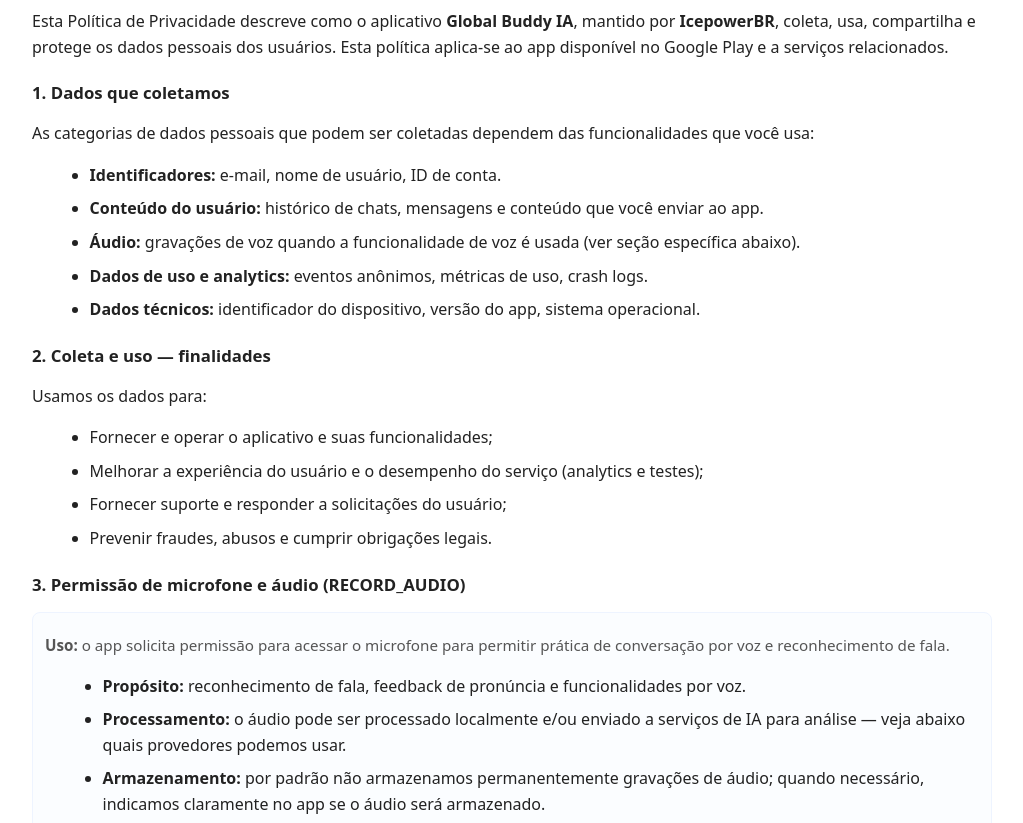
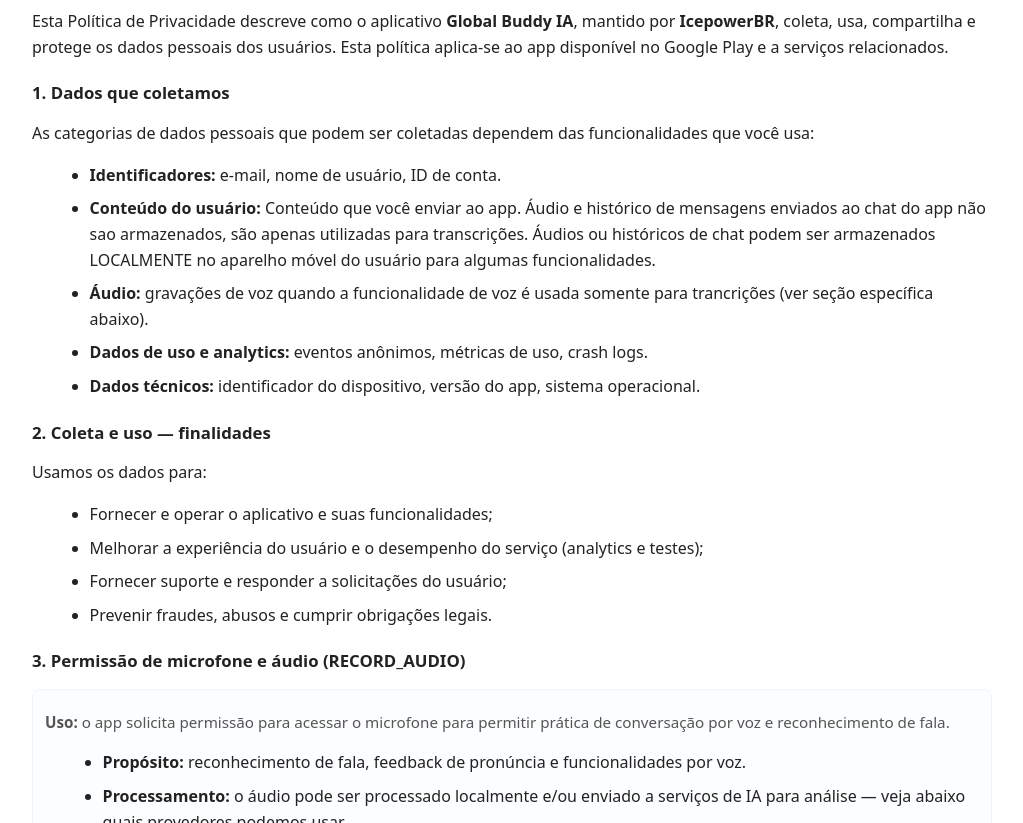
Before and after one commit to ElderHorta/AI_talk_mobile_public, a plain HTML site: page docs/index.html in a window 1280 px wide. Shown: the part 113-936 px from the top of the page, without its empty margins (128-1151 px from the left). Drawn offline with Linux system fonts and the light colour scheme.

Commit message:
Update index.html

```diff
--- a/docs/index.html
+++ b/docs/index.html
@@ -47,8 +47,8 @@
   <p>As categorias de dados pessoais que podem ser coletadas dependem das funcionalidades que você usa:</p>
   <ul>
     <li><strong>Identificadores:</strong> e-mail, nome de usuário, ID de conta.</li>
-    <li><strong>Conteúdo do usuário:</strong> histórico de chats, mensagens e conteúdo que você enviar ao app.</li>
-    <li><strong>Áudio:</strong> gravações de voz quando a funcionalidade de voz é usada (ver seção específica abaixo).</li>
+    <li><strong>Conteúdo do usuário:</strong> Conteúdo que você enviar ao app. Áudio e histórico de mensagens enviados ao chat do app não sao armazenados, são apenas utilizadas para transcrições. Áudios ou históricos de chat podem ser armazenados LOCALMENTE no aparelho móvel do usuário para algumas funcionalidades.</li>
+    <li><strong>Áudio:</strong> gravações de voz quando a funcionalidade de voz é usada somente para trancrições (ver seção específica abaixo).</li>
     <li><strong>Dados de uso e analytics:</strong> eventos anônimos, métricas de uso, crash logs.</li>
     <li><strong>Dados técnicos:</strong> identificador do dispositivo, versão do app, sistema operacional.</li>
   </ul>
@@ -68,7 +68,7 @@
     <ul>
       <li><strong>Propósito:</strong> reconhecimento de fala, feedback de pronúncia e funcionalidades por voz.</li>
       <li><strong>Processamento:</strong> o áudio pode ser processado localmente e/ou enviado a serviços de IA para análise — veja abaixo quais provedores podemos usar.</li>
-      <li><strong>Armazenamento:</strong> por padrão não armazenamos permanentemente gravações de áudio; quando necessário, indicamos claramente no app se o áudio será armazenado.</li>
+      <li><strong>Armazenamento:</strong> por padrão não armazenamos gravações de áudio.</li>
       <li><strong>Controle do usuário:</strong> você pode negar a permissão; nesse caso, recursos de voz não estarão disponíveis.</li>
       <li><strong>Segurança:</strong> todas as transmissões são feitas via conexões seguras (HTTPS/TLS).</li>
     </ul>
```
